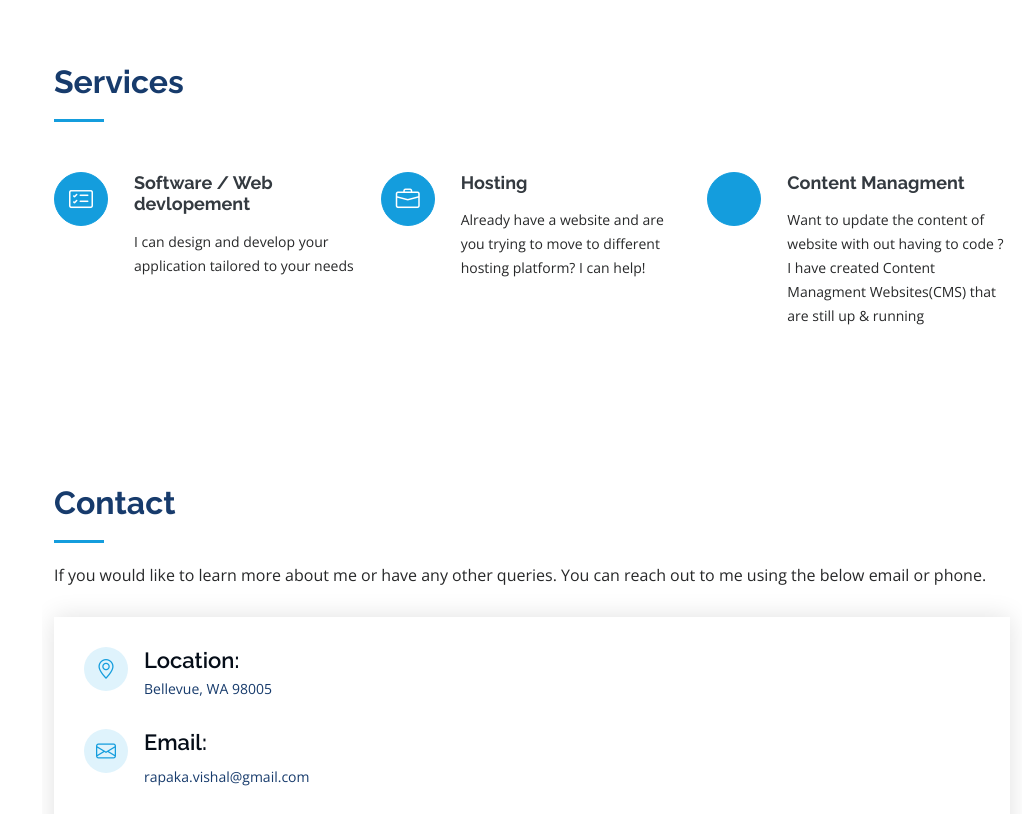
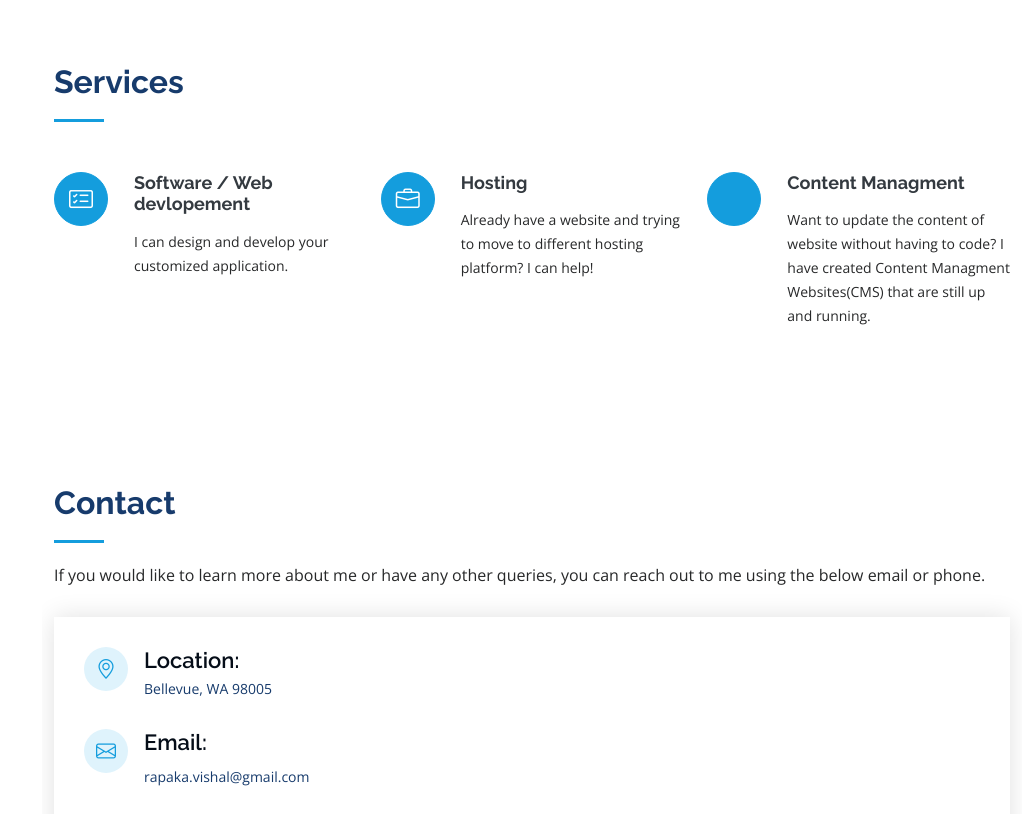
Before and after one commit to rapakavishal/Resume, a plain HTML site: page index.html in a window 1280 px wide. Shown: the part 4366-5180 px from the top of the page, without its empty margins (258-1280 px from the left). Drawn offline with nearby package versions, Linux system fonts and the light colour scheme; no server answers; files whose address does not match are found by name.

Commit message:
corrected grammar

```diff
--- a/index.html
+++ b/index.html
@@ -303,17 +303,17 @@
           <div class="col-lg-4 col-md-6 icon-box" data-aos="fade-up">
             <div class="icon"><i class="bi bi-card-checklist"></i></div>
             <h4 class="title"><a href="">Software / Web devlopement</a></h4>
-            <p class="description"> I can design and develop your application tailored to your needs</p>
+            <p class="description"> I can design and develop your customized application.</p>
           </div>
           <div class="col-lg-4 col-md-6 icon-box" data-aos="fade-up" data-aos-delay="100">
             <div class="icon"><i class="bi bi-briefcase"></i></div>
             <h4 class="title"><a href="">Hosting</a></h4>
-            <p class="description">Already have a website and are you trying to move to different hosting platform? I can help!</p>
+            <p class="description">Already have a website and trying to move to different hosting platform? I can help!</p>
           </div>
           <div class="col-lg-4 col-md-6 icon-box" data-aos="fade-up" data-aos-delay="200">
             <div class="icon"><i class="bx-file-blank"></i></div>
             <h4 class="title"><a href="">Content Managment</a></h4>
-            <p class="description">Want to update the content of website with out having to code ? I have created Content Managment Websites(CMS) that are still up & running </p>
+            <p class="description">Want to update the content of website without having to code? I have created Content Managment Websites(CMS) that are still up and running. </p>
           </div>
 
         </div>
@@ -328,7 +328,7 @@
 
         <div class="section-title">
           <h2>Contact</h2>
-          <p>If you would like to learn more about me or have any other queries. You can reach out to me using the below email or phone.</p>
+          <p>If you would like to learn more about me or have any other queries, you can reach out to me using the below email or phone.</p>
         </div>
 
         <div class="row" data-aos="fade-in">
```
